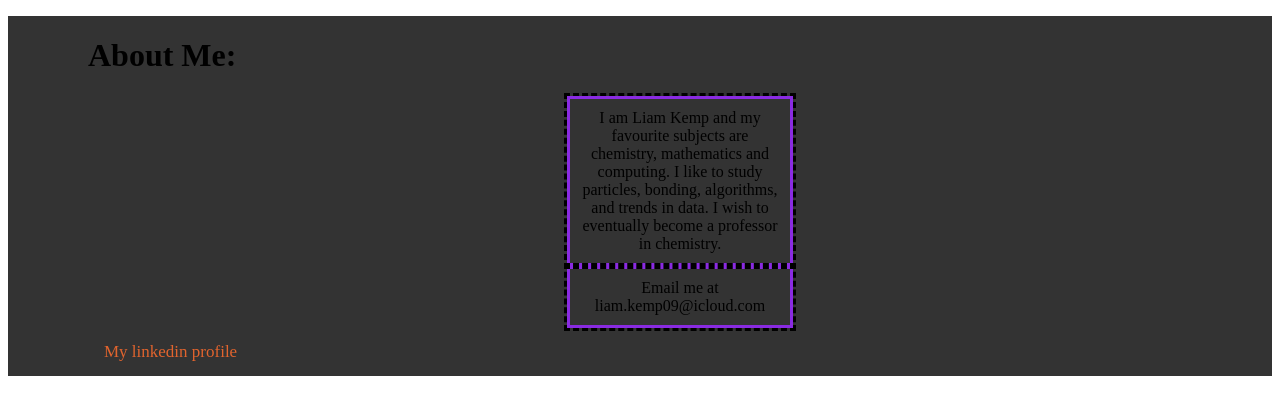
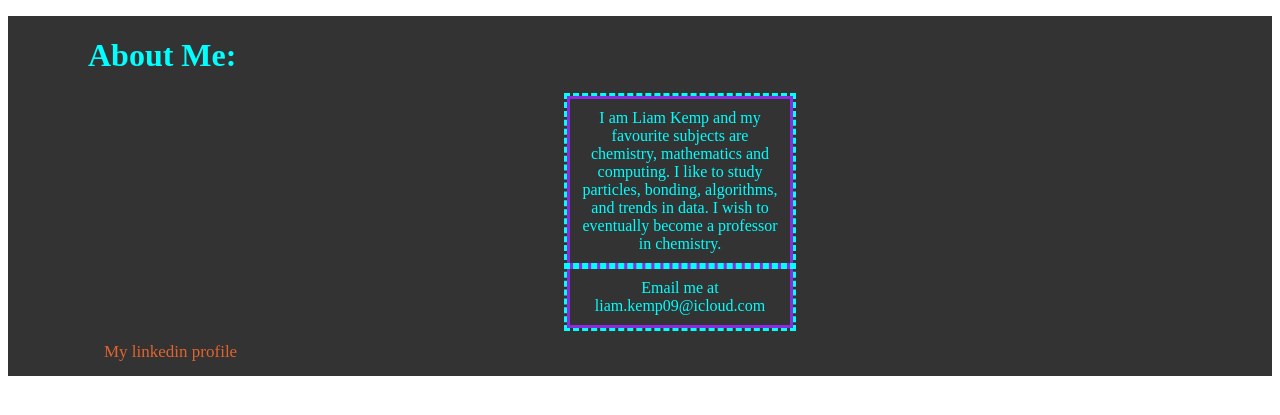
Before and after one commit to Player23thumb/My-website, a Flask app: template templates/about.html in a window 1280 px wide. Shown: the top 415 px of the page. Run offline with Flask 3, Linux system fonts and the light colour scheme; the template is opened without the code that fills it, so the values that code supplies are empty.

Commit message:
Add cyan color to paragraph and header elements

```diff
--- a/static/Style.css
+++ b/static/Style.css
@@ -21,3 +21,15 @@
   background-color: #1d66dc;
   color: white;
 }
+
+p {
+  color: cyan;
+}
+
+h1 {
+  color: cyan;
+}
+
+h2 {
+  color: cyan;
+}
```
